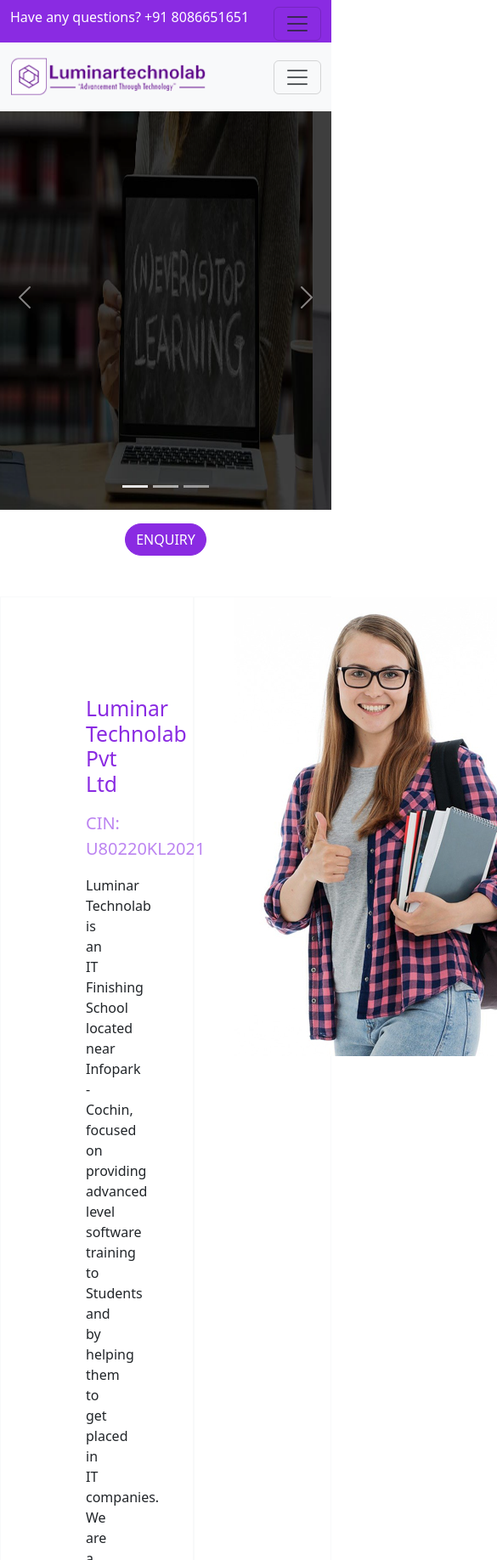
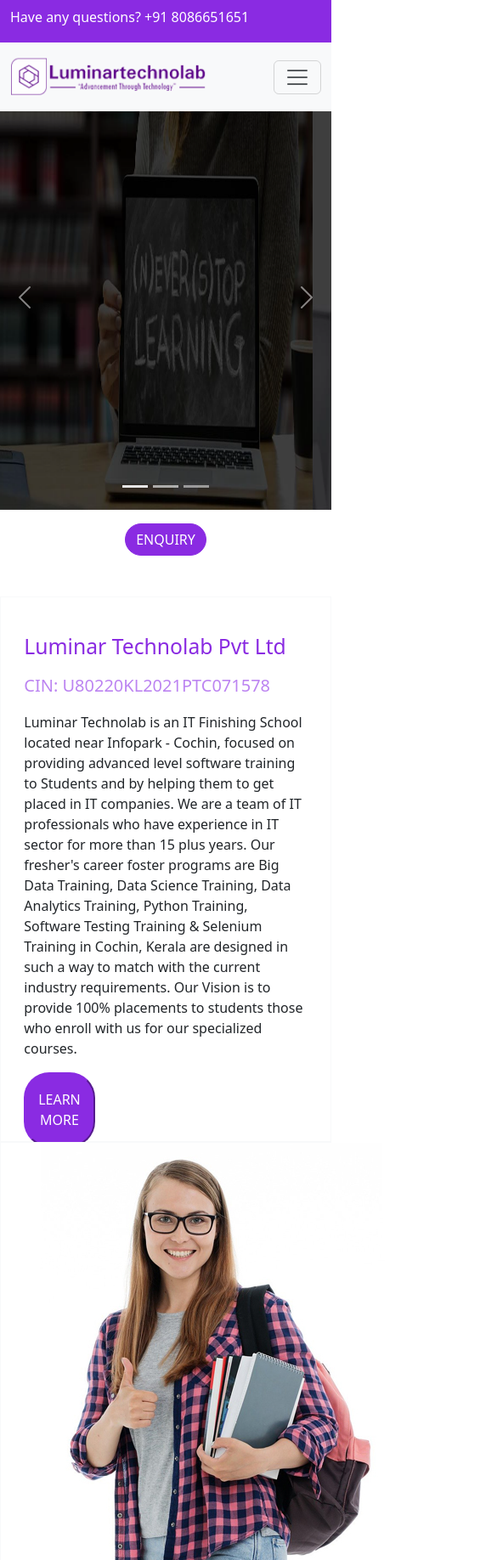
Before and after one commit to MidhunEJ/luminaroldwebsite, a plain HTML site: page index.html in a window 390 px wide. Shown: the top 1836 px of the page at 85% size, 585 px wide, since content can reach past the window. Drawn offline with nearby package versions, Linux system fonts and the light colour scheme.

Commit message:
changes on grid

```diff
--- a/index.css
+++ b/index.css
@@ -99,6 +99,9 @@
     align-items: center;
 }
 /* ...........pic1......... */
+#dld1{
+    padding: 7%;
+}
 #b4{
     color: white;
     background-color: blueviolet;
--- a/index.html
+++ b/index.html
@@ -5,7 +5,7 @@
   <meta charset="UTF-8">
   <meta http-equiv="X-UA-Compatible" content="IE=edge">
   <meta name="viewport" content="width=device-width, initial-scale=1.0">
-  <title>Document</title>
+  <title>luminartechnolab</title>
   <link href="https://cdn.jsdelivr.net/npm/bootstrap@5.3.0-alpha1/dist/css/bootstrap.min.css" rel="stylesheet"
     integrity="sha384-GLhlTQ8iRABdZLl6O3oVMWSktQOp6b7In1Zl3/Jr59b6EGGoI1aFkw7cmDA6j6gD" crossorigin="anonymous">
   <script src="https://cdn.jsdelivr.net/npm/bootstrap@5.3.0-alpha1/dist/js/bootstrap.bundle.min.js"
@@ -22,11 +22,6 @@
       <nav id="nav1" class="navbar navbar-expand-lg">
         <div class="container">
           <p>Have any questions? +91 8086651651</p>
-          <button class="navbar-toggler" type="button" data-bs-toggle="collapse"
-            data-bs-target="#navbarSupportedContent" aria-controls="navbarSupportedContent" aria-expanded="false"
-            aria-label="Toggle navigation">
-            <span class="navbar-toggler-icon"></span>
-          </button>
           <div id="k1">
             <p><i class="fa-solid fa-phone"></i> +91 8086651651 <i class="fa-solid fa-envelope"></i>
               contact@luminartechnolab.com</p>
@@ -153,7 +148,6 @@
                   <hr>
                   <input class="tb1" type="text" placeholder="Phone Number"><br>
                   <hr>
-                  <!-- <label for="dropdown">Select Course interested in</label> -->
                   <select class="tb1 sc" name="" id="dropdown">
                     <option disabled selected value value="">Select Course interested in</option>
                     <option value="">Data Science - ML - AI - Big Data with Cloud & Tableau</option>
@@ -177,21 +171,21 @@
   <!-- ............................................pic1............................................ -->
   <div id="#d4" class="container mt-5">
     <div class="row">
-      <div class="col-7 border border-light">
+      <div id="dld1" class="col-lg-7 col-md-6 col-sm-12  border border-light">
         <p>
         <h2 id="h4">Luminar Technolab Pvt Ltd</h2>
         </p>
         <p id="p4" class="fs-5">CIN: U80220KL2021PTC071578</p>
         <p>Luminar Technolab is an IT Finishing School located near Infopark - Cochin, focused on providing advanced
           level software training to Students and by helping them to get placed in IT companies. We are a team of IT
-          professionals who have experience in IT sector for more than 15 plus years. Our fresher’s career foster
+          professionals who have experience in IT sector for more than 15 plus years. Our fresher's career foster
           programs are Big Data Training, Data Science Training, Data Analytics Training, Python Training, Software
           Testing Training & Selenium Training in Cochin, Kerala are designed in such a way to match with the current
           industry requirements. Our Vision is to provide 100% placements to students those who enroll with us for our
           specialized courses.</p>
         <button id="b4">LEARN MORE</button>
       </div>
-      <div class="col-5 border border-light">
+      <div class="col-lg-5 col-md-6 cole-sm-12 border border-light">
         <img src="./image/pic1.jpg" alt="">
       </div>
     </div>
@@ -200,10 +194,10 @@
   <div class="mt-5 container">
     <h2 id="h5" class="text-center">OUR <span>COURSES</span></h2>
     <div class="row mt-4">
-      <div class="col-6">
+      <div class="col-lg-6 col-md-6- col-sm-12">
         <img class="w-100" src="./image/pic2.jpg" alt="">
       </div>
-      <div class="col-6 mt-3 p-4">
+      <div class="col-lg-6 col-md-6 col-sm-12 mt-3 p-4">
         <h5 id="h6">DATA SCIENCE ML - AI - BIG DATA WITH CLOUD & TABLEAU</h5>
         <p>Python, Hadoop, Spark, Data Analytics, Linear Algebra, Statistics, Probability Concepts, Machine Learning,
           Deep Learning, Data Science, Artificial Intelligence, Tableau, AWS Cloud.</p>
```
